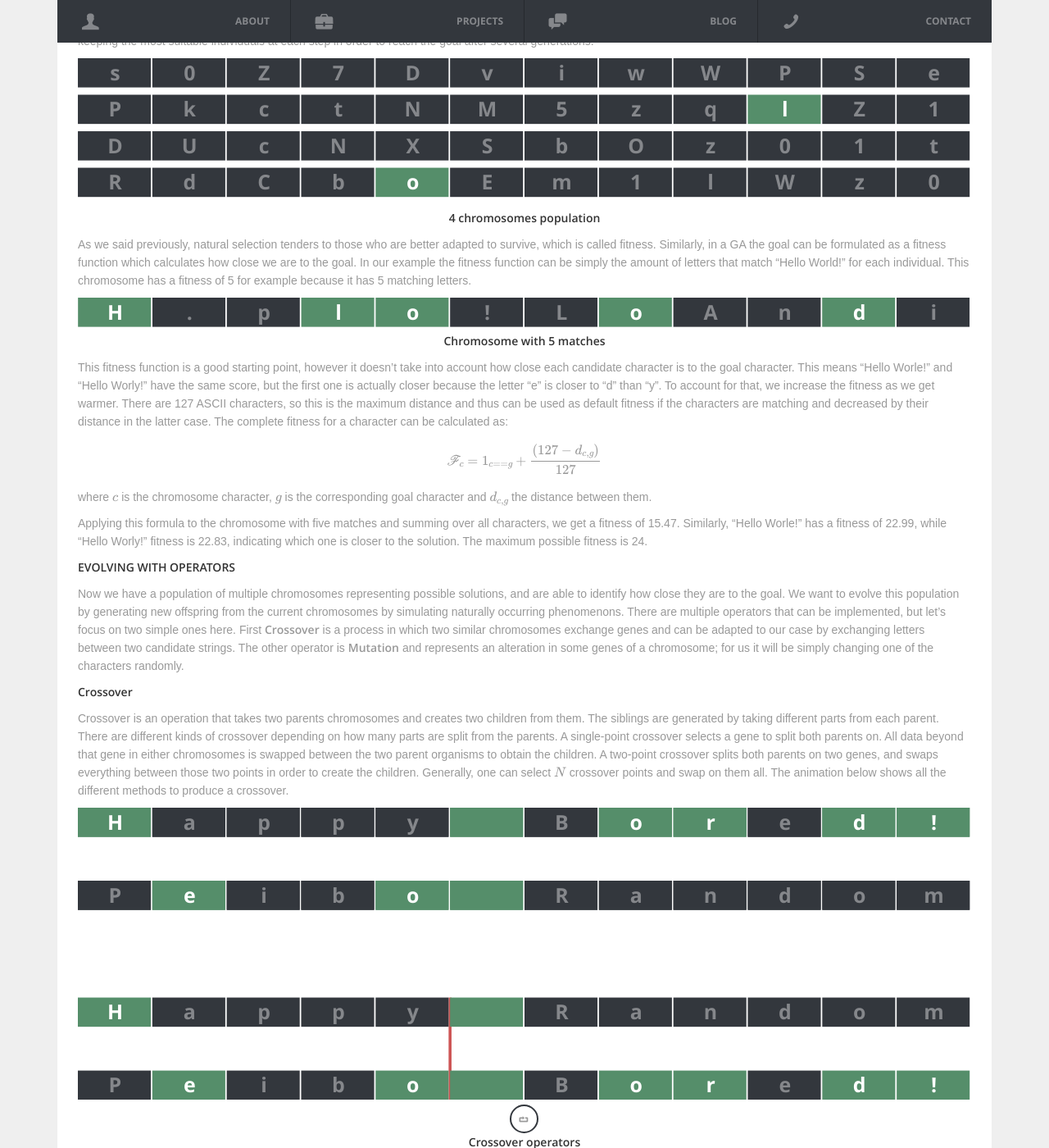
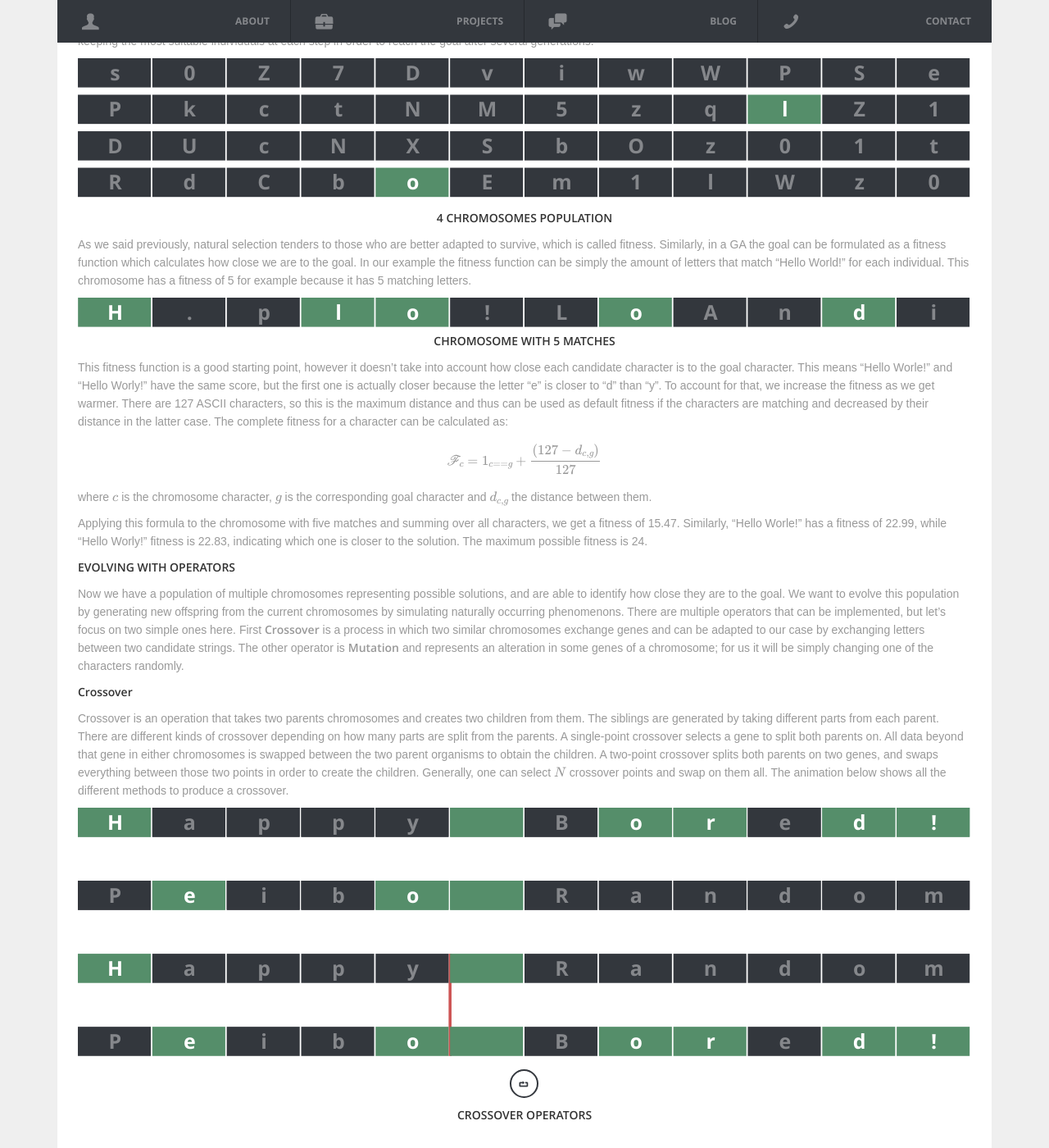
Before and after one commit to GrimReaperSam/GrimReaperSam.github.io, a Jekyll site: the page built from _posts/2017-02-21-genetic-algorithm.md, in a window 1280 px wide and 1400 px high, scrolled down 967 px. Shown: the whole window at 82% size. Built offline with Jekyll 4.4.1, drawn with Linux system fonts in a browser that asks for light colours; formulas are drawn with MathJax 3.

Commit message:
Finishing crossover code. Build site at 2017-04-22 19:40:36 UTC

```diff
--- a/_posts/2017-02-21-genetic-algorithm.md
+++ b/_posts/2017-02-21-genetic-algorithm.md
@@ -26,13 +26,13 @@ Natural selection is a survival process that describes how organisms that are be
 In natural selection, the individual's survival relies on his characteristics that are embedded in his chromosomes. A population will have multiple individuals, thus multiple different chromosomes corresponding to the same attribute. Similarly, our GA will have a population which an ensemble of chromosomes encoding the solution. In our example, we are trying to produce the string "Hello World!", so each chromosome will be simply a string of matching length but with different characters. Each character will represent a gene in the chromosome. You can see below an example of a population of 4 individuals that are candidates to be solutions to our problem. This population is randomly generated, and if by any chance there are matching characters already, they are highlighted with a green background. The population will undergo multiple evolutions, while keeping the most suitable individuals at each step in order to reach the goal after several generations.
 
 <div id="population-example"></div>
-**4 chromosomes population**
+# **4 chromosomes population**
 {: .text-center}
 
 As we said previously, natural selection tenders to those who are better adapted to survive, which is called fitness. Similarly, in a GA the goal can be formulated as a fitness function which calculates how close we are to the goal. In our example the fitness function can be simply the amount of letters that match "Hello World!" for each individual. This chromosome has a fitness of 5 for example because it has 5 matching letters.
 
 <div id="matching-five-example"></div>
-**Chromosome with 5 matches**
+# **Chromosome with 5 matches**
 {: .text-center}
 
 This fitness function is a good starting point, however it doesn't take into account how close each candidate character is to the goal character. This means "Hello Worle!" and "Hello Worly!" have the same score, but the first one is actually closer because the letter "e" is closer to "d" than "y". To account for that, we increase the fitness as we get warmer. There are 127 ASCII characters, so this is the maximum distance and thus can be used as default fitness if the characters are matching and decreased by their distance in the latter case. The complete fitness for a character can be calculated as:
@@ -52,5 +52,5 @@ Now we have a population of multiple chromosomes representing possible solutions
 Crossover is an operation that takes two parents chromosomes and creates two children from them. The siblings are generated by taking different parts from each parent. There are different kinds of crossover depending on how many parts are split from the parents. A single-point crossover selects a gene to split both parents on. All data beyond that gene in either chromosomes is swapped between the two parent organisms to obtain the children. A two-point crossover splits both parents on two genes, and swaps everything between those two points in order to create the children. Generally, one can select $$ N $$ crossover points and swap on them all. The animation below shows all the different methods to produce a crossover.
 
 <div id="crossover-example"></div>
-**Crossover operators**
+# **Crossover operators**
 {: .text-center}
--- a/css/main.css
+++ b/css/main.css
@@ -1287,7 +1287,7 @@ span.meta-date{
   margin-bottom: 0;
 }
 
-.block-single a {
+.block-single strong a {
   color: #999999;
 }
 
--- a/js/posts/genetic algorithm/ga.js
+++ b/js/posts/genetic algorithm/ga.js
@@ -101,7 +101,7 @@ $(document).ready(function() {
     /////////////////////////////
     const distance = 30;
     const crossoverSvg = d3.select("#crossover-example").append("svg")
-    .attr("viewBox", `0 0 ${(width + 1) * word.length} ${height * 4 + distance * 4}`);
+    .attr("viewBox", `0 0 ${(width + 1) * word.length} ${height * 4 + distance * 3}`);
     const dad = "Happy Bored!";
     const mom = "Peibo Random";
 
@@ -136,7 +136,7 @@ $(document).ready(function() {
           .transition()
           .duration(500)
           .ease(d3.easeLinear)
-          .attr("transform", `translate(0, ${(height + distance) * 2 + distance})`)
+          .attr("transform", `translate(0, ${(height + distance) * 2})`)
           .call(endAll, function() {
               firstChildCross();
           })
@@ -148,14 +148,14 @@ $(document).ready(function() {
         .transition()
         .duration(500)
         .ease(d3.easeLinear)
-        .attr("transform", `translate(0, ${(height + distance) * 2 + distance})`)
+        .attr("transform", `translate(0, ${(height + distance) * 2})`)
         .call(endAll, function() {
           secondChild.genes.filter(function(d, i) {return i >= crossoverPoint})
             .attr("transform", "translate(0, 0)")
             .transition()
             .duration(500)
             .ease(d3.easeLinear)
-            .attr("transform", `translate(0, ${height + distance * 2})`)
+            .attr("transform", `translate(0, ${height + distance})`)
             .call(endAll, function() {
               secondChildCross();
             });
@@ -167,19 +167,19 @@ $(document).ready(function() {
       .transition()
       .duration(500)
       .ease(d3.easeLinear)
-      .attr("transform", `translate(0, ${(height + distance) * 3 + distance})`)
+      .attr("transform", `translate(0, ${(height + distance) * 3})`)
       .call(endAll, function() {
         secondChild.genes.filter(function(d, i) {return i < crossoverPoint})
           .attr("transform", "translate(0, 0)")
           .transition()
           .duration(500)
           .ease(d3.easeLinear)
-          .attr("transform", `translate(0, ${(height + distance) * 2 + distance})`);
+          .attr("transform", `translate(0, ${(height + distance) * 2})`);
       });
     };
 
     // Run and restart buttons
-    const social = $('<div/>').addClass('social').css('text-align', 'center').appendTo($('#crossover-example'));
+    const social = $('<div/>').addClass('social margTSSSmall margBMSSSmall').css('text-align', 'center').appendTo($('#crossover-example'));
     const ul = $('<ul/>').appendTo(social);
     const li = $('<li/>').appendTo(ul);
     const button = $('<a/>').attr('href', '#').appendTo(li);
```
Also changed, not shown: 3 other files.
